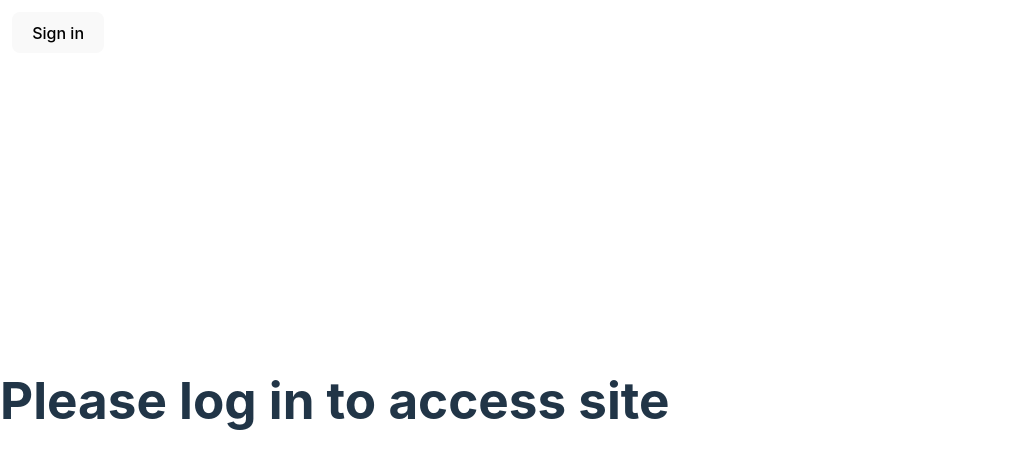
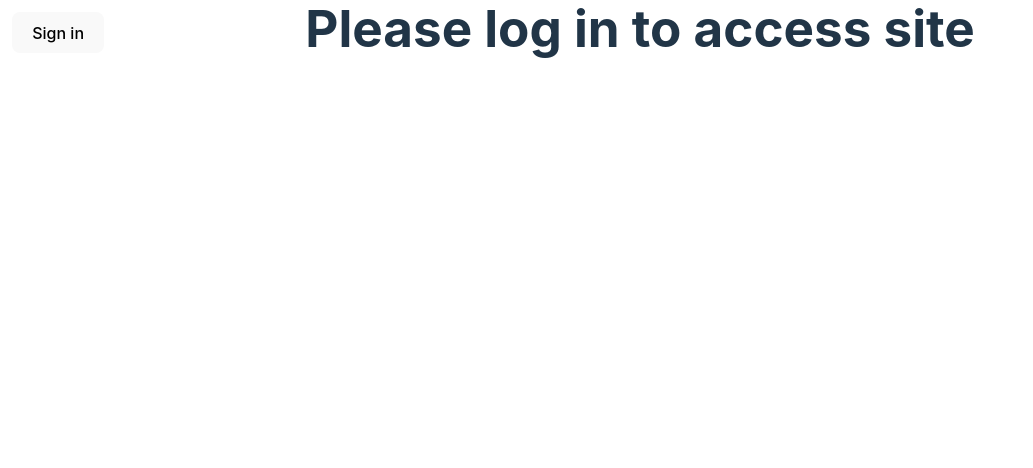
Before and after one commit to ATlexEide/furrventions, a React (Vite) app: page / in a window 1280 px wide. Shown: the top 468 px of the page, without its empty margins (0-1033 px from the left). Built offline with nearby package versions, Linux system fonts and the light colour scheme; no server answers.

Commit message:
Import css and add footer

```diff
--- a/src/main.jsx
+++ b/src/main.jsx
@@ -4,9 +4,11 @@ import { BrowserRouter as Router, Routes, Route } from "react-router-dom";
 import { shadesOfPurple } from "@clerk/themes";
 
 import "./index.css";
+import "./App.css";
 import App from "./App.jsx";
 import ConventionList from "./Components/ConventionList.jsx";
 import Header from "./Components/Header.jsx";
+import Footer from "./Components/Footer.jsx";
 import ManageConventions from "./Components/ManageConventions.jsx";
 import AddConvention from "./Components/AddConvention.jsx";
 import {
@@ -41,7 +43,7 @@ createRoot(document.getElementById("root")).render(
       <ClerkLoaded>
         <Router>
           <Header />
-
+          <main>
             <Routes>
               <Route exact path="/" element={<App />} />
               <Route exact path="signin" element={<RedirectToSignIn />} />
@@ -53,7 +55,9 @@ createRoot(document.getElementById("root")).render(
               <Route exact path="conventions" element={<ConventionList />} />
               <Route exact path="conventions/add" element={<AddConvention />} />
             </Routes>
+          </main>
         </Router>
+        <Footer />
       </ClerkLoaded>
     </ClerkProvider>
   </StrictMode>
```
Lines whose indentation alone changed are shown as unchanged.
